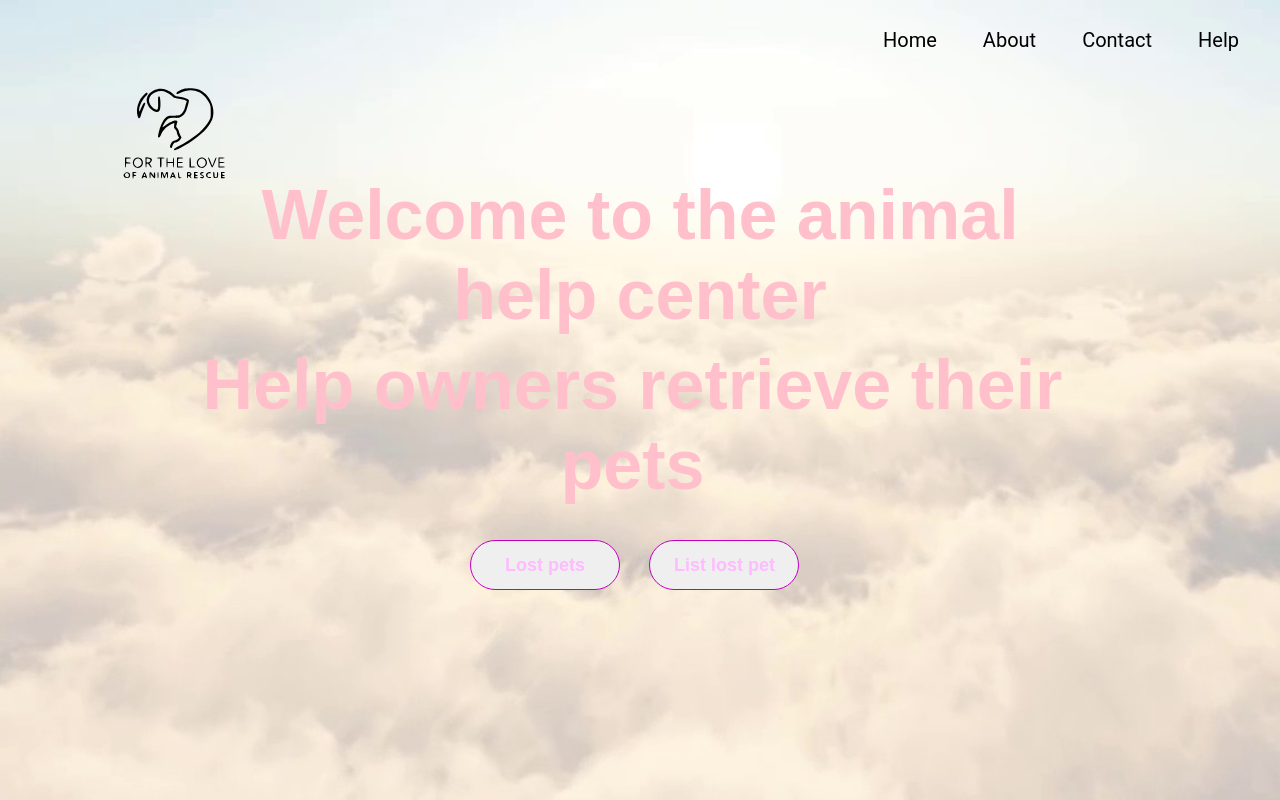
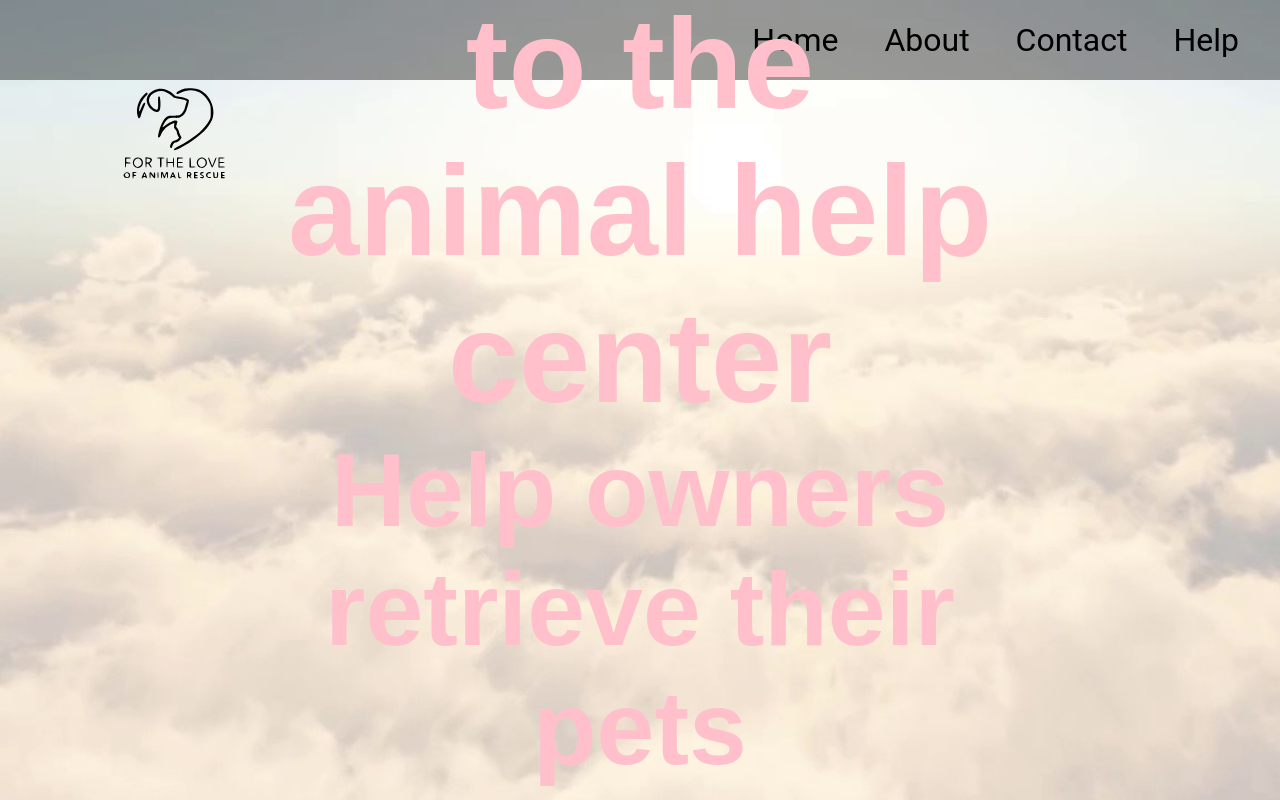
Before and after one commit to danni1995/Einstaklingsv, a plain HTML site: page index.html in a window 1280 px wide. Shown: the top 800 px of the page. Drawn offline with Linux system fonts and the light colour scheme; a web font is replaced by a local one.

Commit message:
Put a center picture,changes the color of the navbar and added a footer

```diff
--- a/style.css
+++ b/style.css
@@ -12,7 +12,7 @@
 .navbar {
     height: 80px;
     width: 100%;
-    background: rgba(0,0,0,0,4);
+    background: rgba(0,0,0,0.4);
 }
 
 .logo{
@@ -36,7 +36,7 @@
 .navbar ul li a{
     text-decoration: none;
     color:black;
-    font-size: 20px;
+    font-size: 2rem;
     padding: 6px 13px;
     font-family: 'roboto', sans-serif;
     transition: .4s;
@@ -58,17 +58,17 @@
 
 .center h1{
     color:pink;
-    font-size: 70px;
+    font-size: 8rem;
     font-weight: bold;
-    width: 900px;
+    width: 100%;
     text-align: center;
 }
+
 .center h2{
     color:pink;
-    font-size: 70px;
+    font-size: 6.5rem;
     font-weight: bold;
-    width: 885px;
-    margin-top: 10px;
+    width: 100%;
     text-align: center;
 }
 
@@ -77,6 +77,7 @@
 }
 
 .buttons button{
+
     height: 50px;
     width: 150px;
     font-size:18px ;
@@ -86,10 +87,12 @@
     outline: none;
     cursor: pointer;
     border-radius: 25px;
+
+
 }
 
 .buttons .btn{
-        margin-left: 25px;
+        margin-left: 0rem;
 
 
 }
```
